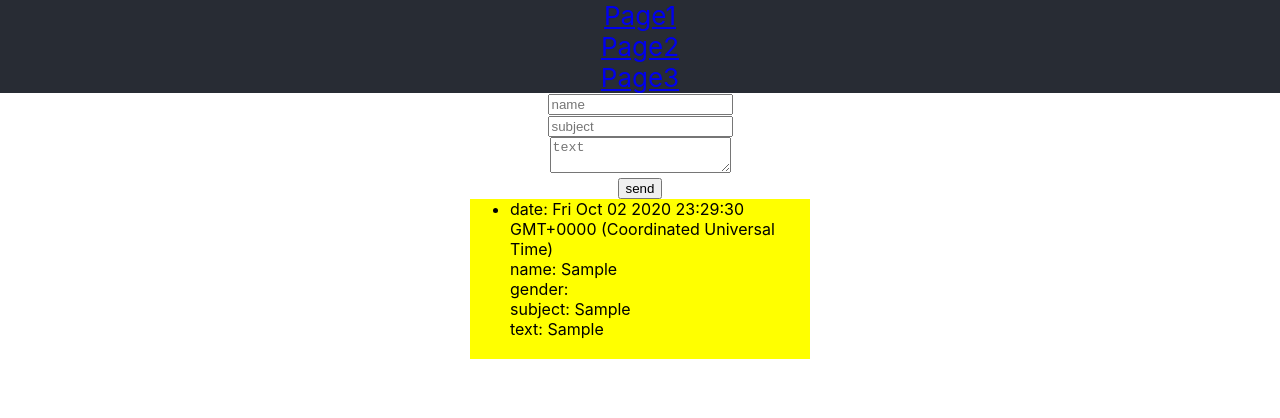
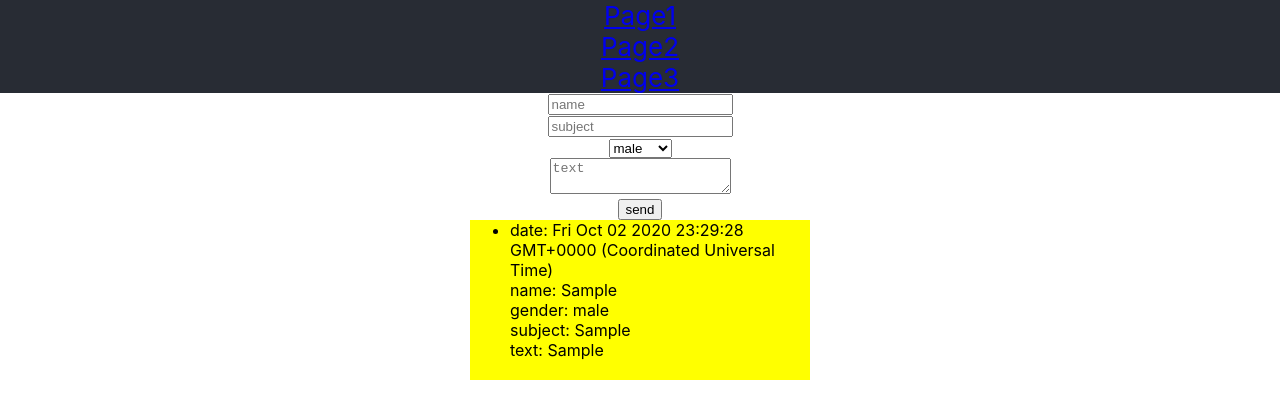
Before and after one commit to zlodiak/redux-simple-project, a React (Create React App) app: page /page3 in a window 1280 px wide. Both pictures are taken after typing "Sample", "Sample", "Sample" into the empty fields and a click on the button "send". Shown: the top 418 px of the page. Built offline with nearby package versions, Linux system fonts and the light colour scheme.

Commit message:
use genders in guestbook

```diff
--- a/src/components/Page3/Messages/Messages.jsx
+++ b/src/components/Page3/Messages/Messages.jsx
@@ -10,7 +10,7 @@ function Messages(props) {
       <li className={styles.item} key={ i }>
         <div className={styles.date}>date: { item.date.toString() }</div>
         <div className={styles.name}>name: { item.name }</div>
-        <div className={styles.gender}>gender: </div>
+        <div className={styles.gender}>gender: { item.gender }</div>
         <div className={styles.subject}>subject: { item.subject }</div>
         <div className={styles.text}>text: { item.text }</div>
       </li>
--- a/src/components/Page3/Page3.jsx
+++ b/src/components/Page3/Page3.jsx
@@ -5,24 +5,28 @@ function Page1(props) {
   const textRef = React.createRef();
   const nameRef = React.createRef();
   const subjectRef = React.createRef();
+  const genderRef = React.createRef();
 
   const [state, setState] = useState({
     text: '',
     name: '',
     subject: '',
+    genger: '',
   });
 
   function textareaSet() {
     const text = textRef.current.value.trim();
     const name = nameRef.current.value.trim();
     const subject = subjectRef.current.value.trim();
+    const gender = genderRef.current.value.trim();
 
-    if(!text || !name || !subject) { return; }
+    if(!text || !name || !subject || !gender) { return; }
 
     props.setMessageCreator({
       text: text,
       name: name,
       subject: subject,
+      gender: gender,
       date: new Date,
     });
     clearAll();
@@ -34,6 +38,7 @@ function Page1(props) {
       text: textRef.current.value,
       name: nameRef.current.value,
       subject: subjectRef.current.value,
+      gender: genderRef.current.value,
     });
   }
 
@@ -41,11 +46,13 @@ function Page1(props) {
     textRef.current.value = '';
     nameRef.current.value = '';
     subjectRef.current.value = '';
+    genderRef.current.value = props.genders[0];
     setState({
       ...state,
       text: '',
       name: '',
       subject: '',
+      gender: '',
     });
   }
 
@@ -54,6 +61,12 @@ function Page1(props) {
       <input placeholder="name" ref={ nameRef } value={ state.name } onChange={ changeMessage }/>
       <br/>
       <input placeholder="subject" ref={ subjectRef } value={ state.subject } onChange={ changeMessage }/>
+      <br/>
+      <select onChange={ changeMessage } ref={ genderRef }>
+        {props.genders.map(g => {
+          return <option key={ g }>{ g }</option>;
+        })}
+      </select>
       <br/>
       <textarea
         ref={ textRef }
--- a/src/components/Page3/Page3smart.jsx
+++ b/src/components/Page3/Page3smart.jsx
@@ -6,6 +6,7 @@ import Page3 from './Page3';
 const mapStateToProps = state => {
   return {
     messages: state.messagesReducer.messages,
+    genders: ['male', 'female'],
   }
 }
 
```
